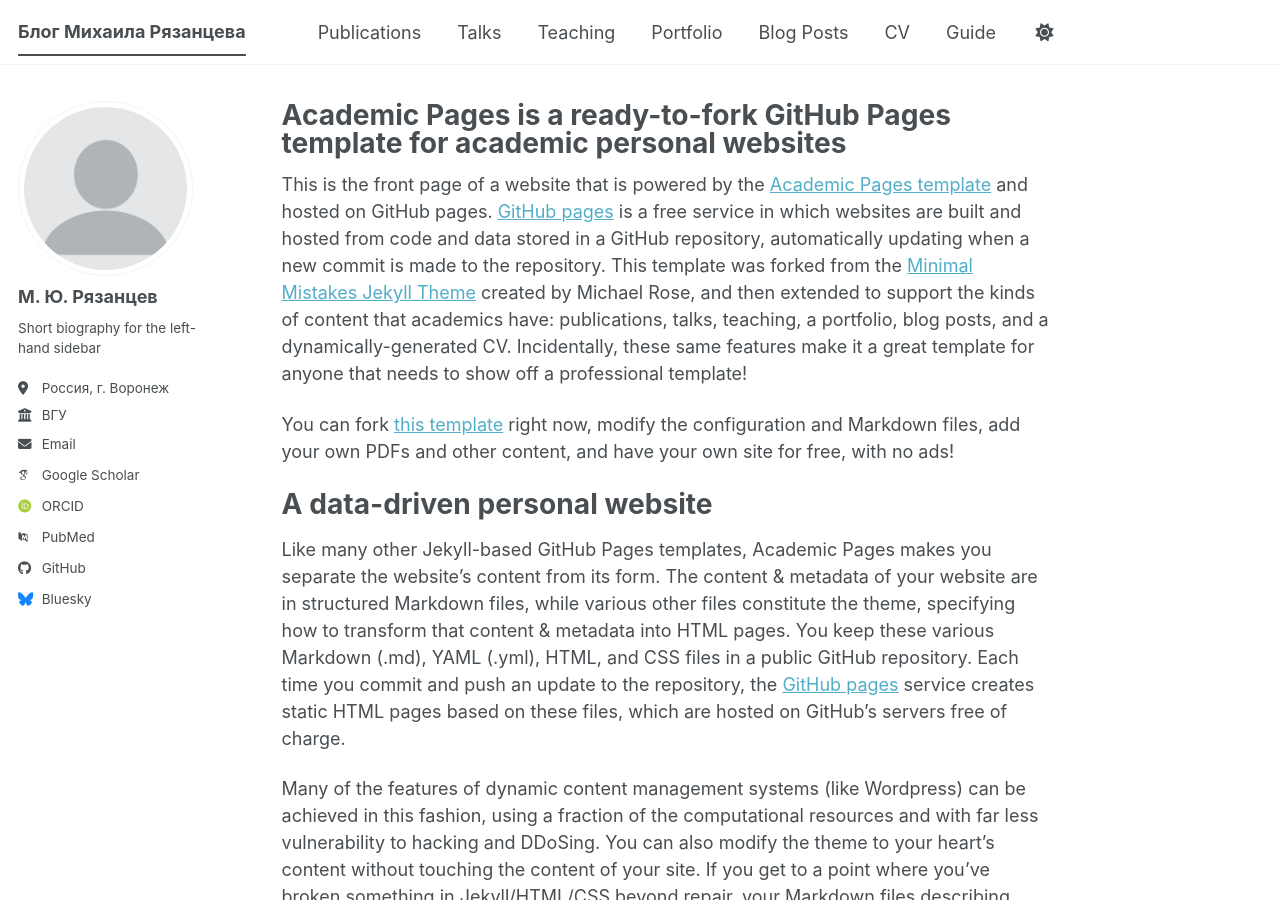
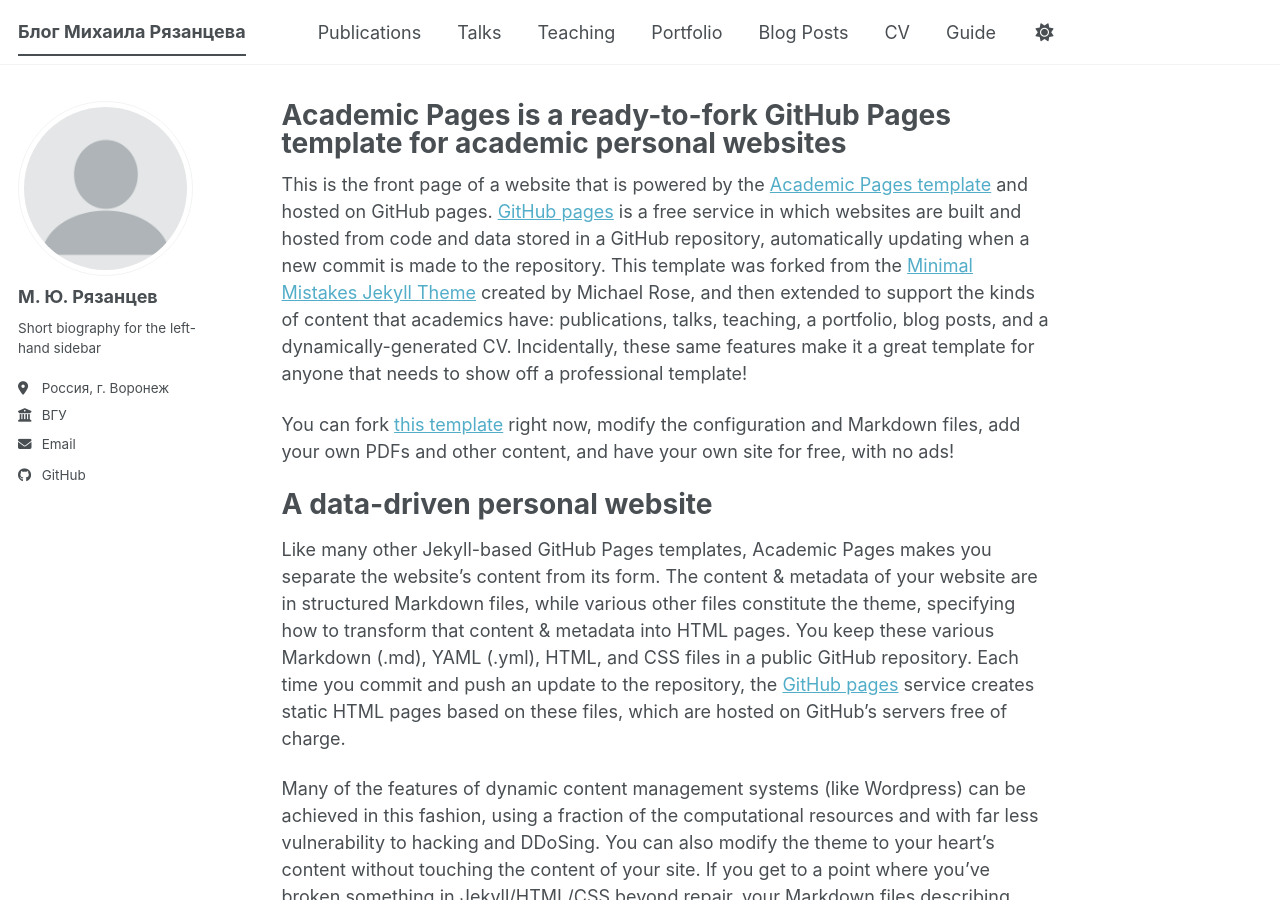
Before and after one commit to MRyazantsev/MRyazantsev.github.io, a Jekyll site: the page built from _pages/about.md, in a window 1280 px wide and 900 px high. Built offline with Jekyll 4.4.1, drawn with Linux system fonts in a browser that asks for light colours; some web fonts are replaced; a script bundle is joined from its source files by our own code; library files that are not in the unit come from our copies.

Commit message:
Update _config.yml

```diff
--- a/_config.yml
+++ b/_config.yml
@@ -35,13 +35,13 @@
   # Academic websites
   academia         : # URL
   arxiv            : # URL - Update with the correct link to your profile
-  googlescholar    : "https://scholar.google.com/citations?user=PS_CX0AAAAAJ"
+  googlescholar    : # "https://scholar.google.com/citations?user=PS_CX0AAAAAJ"
   inspire-hep      : # URL
   impactstory      : # URL
-  orcid            : "https://orcid.org/yourorcidurl"
+  orcid            : # "https://orcid.org/yourorcidurl"
   semantic         : # URL
   ssrn             : # URL
-  pubmed           : "https://www.ncbi.nlm.nih.gov/pubmed/?term=john+snow"
+  pubmed           : # "https://www.ncbi.nlm.nih.gov/pubmed/?term=john+snow"
   researchgate     : # URL
   scopus           : # URL
   zotero           : # URL
@@ -51,13 +51,13 @@
   bitbucket        : # Username - Update with your username on the site
   codepen          : # Username
   dribbble         : # Username
-  github           : "academicpages"
+  github           : "https://github.com/MRyazantsev"
   kaggle           : # Username
   stackoverflow    : # User number or user number and name (i.e., use "1" or "1/jeff-atwood")
 
   # Social media
   artstation       : # Username
-  bluesky          : "bsky.app" # Replace this with you Bluesky username
+  bluesky          : # "bsky.app" # Replace this with you Bluesky username
   facebook         : # Username
   flickr           : # Username
   foursquare       : # Username
```
